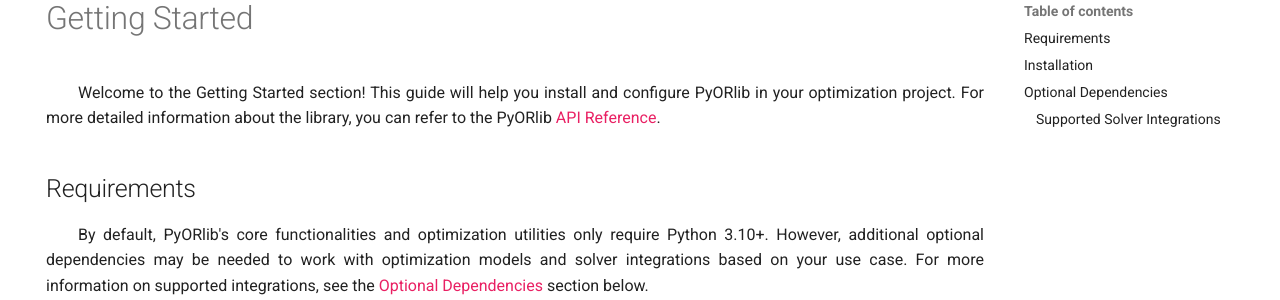
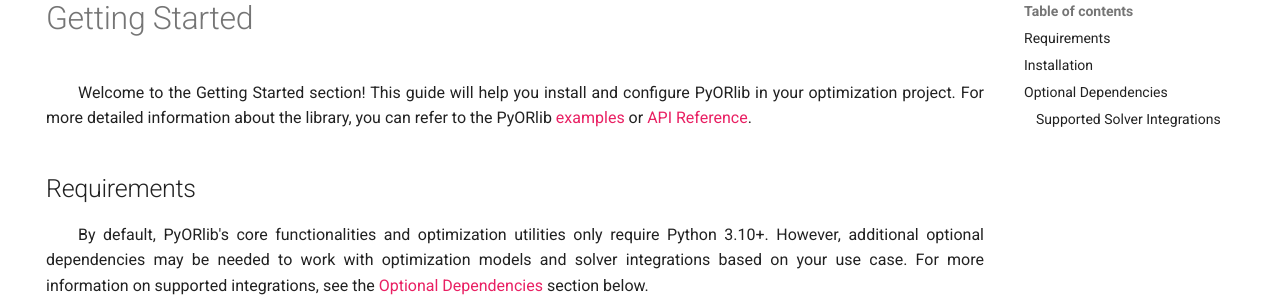
Before and after one commit to dapensoft/pyorlib, an MkDocs documentation site: the page built from docs/getting-started.md, in a window 1280 px wide and 900 px high. Shown: the part 148-448 px from the top of the window. Built offline with MkDocs 1.6.1 and Material for MkDocs 9.7.7, drawn with Linux system fonts in a browser that asks for light colours; comment, search, counter and statistics services are not loaded.

Commit message:
Update the Getting Started section with a link to the examples section

```diff
--- a/docs/getting-started.md
+++ b/docs/getting-started.md
@@ -13,7 +13,7 @@
 <p style='text-align: justify;' markdown>
     &emsp;&emsp;Welcome to the Getting Started section! This guide will help you install and configure PyORlib in your
 	optimization project. For more detailed information about the library, you can refer to the PyORlib
-	[API Reference](/pyorlib/api).
+	[examples](/pyorlib/examples) or [API Reference](/pyorlib/api).
 </p>
 
 ## Requirements
```
